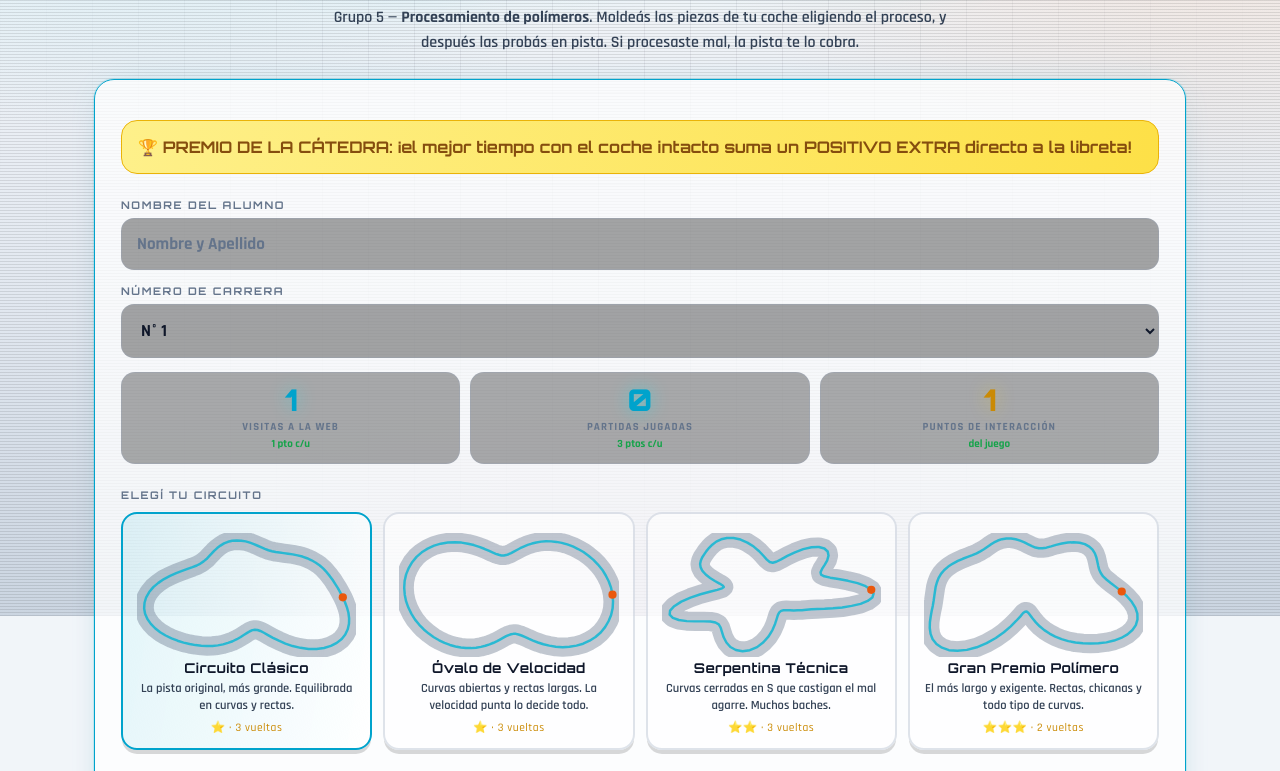
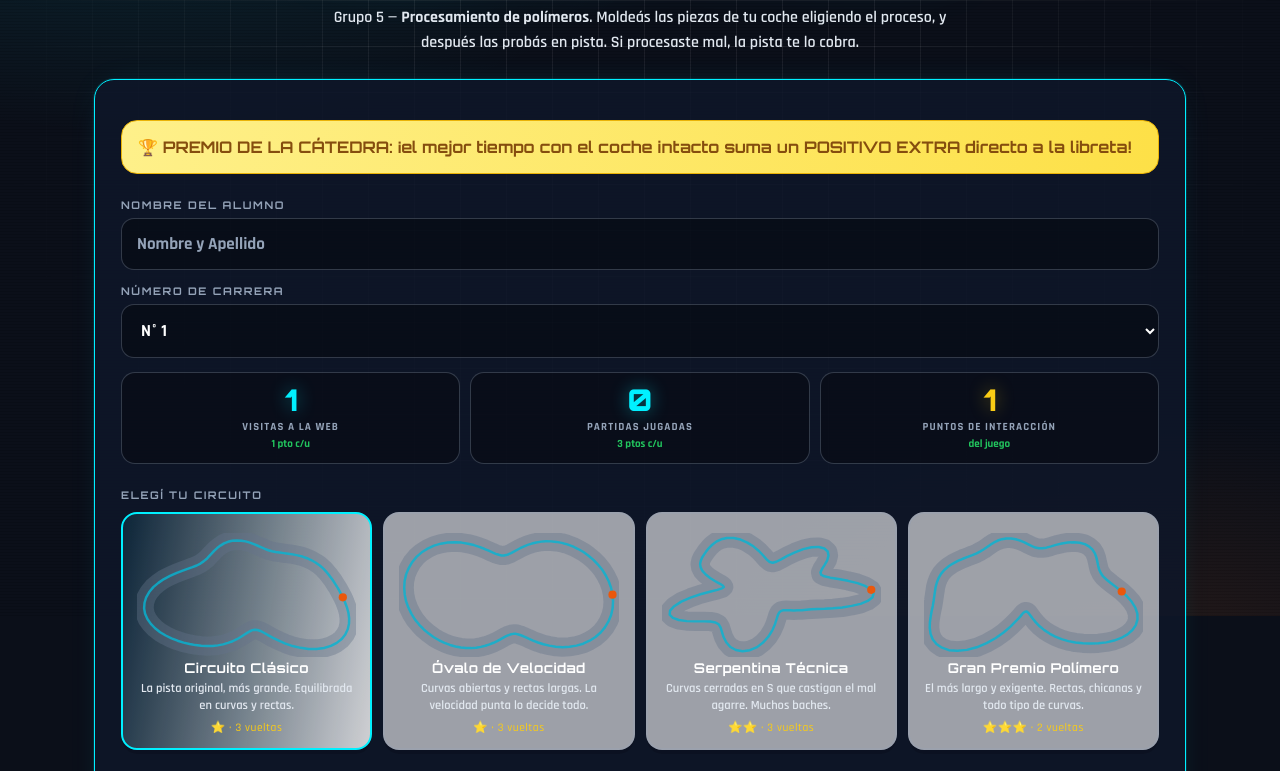
Before and after one commit to alesitog9890-debug/conocimiento-en-los-materiales, a website: page index.html in a window 1280 px wide. Shown: the part 184-955 px from the top of the page. Drawn offline with nearby package versions, Linux system fonts and the light colour scheme.

Commit message:
Corregido error de JS (est no definido) y ajustado a modo oscuro de alto contraste

```diff
--- a/index.html
+++ b/index.html
@@ -15,28 +15,28 @@
   --f-d:'Orbitron','Rajdhani',system-ui,-apple-system,'Segoe UI',sans-serif;
   --f-b:'Rajdhani',system-ui,-apple-system,'Segoe UI',Roboto,sans-serif;
 
-  /* Fondo de Laboratorio / Industrial Claro */
-  --bg:#f1f5f9;
-  --bg2:#e2e8f0;
-  --panel:rgba(255,255,255,.75);
-  --panel2:rgba(255,255,255,.95);
-  --brd:rgba(6,182,212,.4);
+  /* Fondo Industrial Oscuro (Alto Contraste para Proyector) */
+  --bg:#0b0f19;
+  --bg2:#1e293b;
+  --panel:rgba(15,23,42,.85);
+  --panel2:rgba(30,41,59,.95);
+  --brd:rgba(0,240,255,.5);
   --brd2:rgba(148,163,184,.3);
 
   /* Acentos de Plástico Vibrante */
-  --cyan:#00a3cc;
-  --orange:#ea580c;
-  --green:#16a34a;
-  --red:#dc2626;
-  --yellow:#ca8a04;
-  --violet:#7c3aed;
-
-  /* Texto oscuro para contraste */
-  --ink:#0f172a;
-  --ink2:#334155;
-  --ink3:#64748b;
-
-  --grid:rgba(15,23,42,.06);
+  --cyan:#00f0ff;
+  --orange:#f97316;
+  --green:#22c55e;
+  --red:#ef4444;
+  --yellow:#facc15;
+  --violet:#a78bfa;
+
+  /* Texto claro para contraste sobre oscuro */
+  --ink:#ffffff;
+  --ink2:#e2e8f0;
+  --ink3:#94a3b8;
+
+  --grid:rgba(255,255,255,.07);
 }
 
 *{box-sizing:border-box}
@@ -57,10 +57,9 @@ button,input,select,textarea{font-family:inherit;color:inherit}
 /* ================= FONDO ================= */
 #fondo{position:fixed;inset:0;z-index:-2;
   background:
-    radial-gradient(1000px 620px at 12% -8%, rgba(6,182,212,.15), transparent 62%),
-    radial-gradient(900px 560px at 96% 8%, rgba(249,115,22,.12), transparent 60%),
-    radial-gradient(800px 700px at 50% 118%, rgba(236,72,153,.10), transparent 62%),
-    linear-gradient(180deg,#f8fafc,#e2e8f0 60%,#cbd5e1);
+    radial-gradient(1000px 620px at 12% -8%, rgba(0,240,255,.15), transparent 62%),
+    radial-gradient(800px 520px at 88% 108%, rgba(249,115,22,.12), transparent 52%),
+    var(--bg);
 }
 #rejilla{position:fixed;inset:0;z-index:-1;pointer-events:none;
   background-image:linear-gradient(var(--grid) 1px,transparent 1px),linear-gradient(90deg,var(--grid) 1px,transparent 1px);
@@ -470,7 +469,7 @@ table.tabla tr.top td{background:linear-gradient(90deg,rgba(250,204,21,.10),tran
 
       <!-- CANVA TALLER 360 -->
       <div style="text-align:center; margin-bottom:10px;">
-        <canvas id="canvasTaller" width="300" height="150" style="background:linear-gradient(180deg, #e2e8f0, #cbd5e1); border-radius:12px; box-shadow: inset 0 2px 10px rgba(0,0,0,0.1); border:1px solid var(--brd2);"></canvas>
+        <canvas id="canvasTaller" width="300" height="150" style="background:linear-gradient(180deg, #1e293b, #0f172a); border-radius:12px; box-shadow: inset 0 2px 10px rgba(0,0,0,0.5); border:1px solid var(--brd2);"></canvas>
       </div>
 
       <h2 class="h" id="tPieza">—</h2>
@@ -1844,8 +1843,9 @@ const Juego = (function(){
     cx.closePath();
     cx.fill();
 
-    const dan = (!isTaller && jug && est) ? (1-est.integridad/100) : 0;
-    if(!isTaller && jug && est && est.invul>0 && Math.floor(est.invul*14)%2===0){
+    const estDisp = typeof est !== 'undefined' ? est : null;
+    const dan = (!isTaller && jug && estDisp) ? (1-estDisp.integridad/100) : 0;
+    if(!isTaller && jug && estDisp && estDisp.invul>0 && Math.floor(estDisp.invul*14)%2===0){
       cx.strokeStyle='#ef4444'; cx.lineWidth=3; cx.stroke();
     }
 
```
